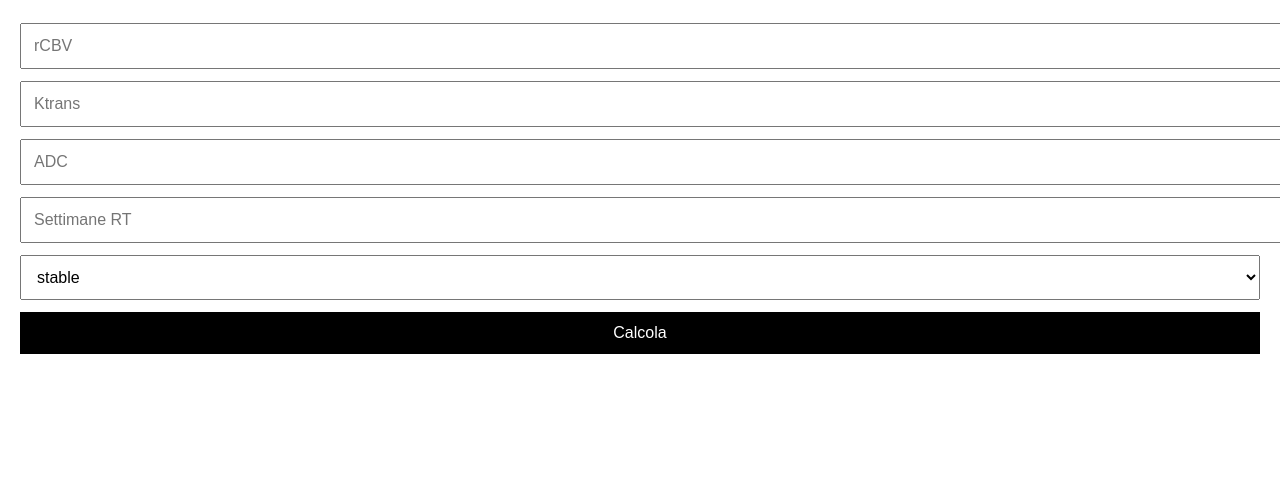
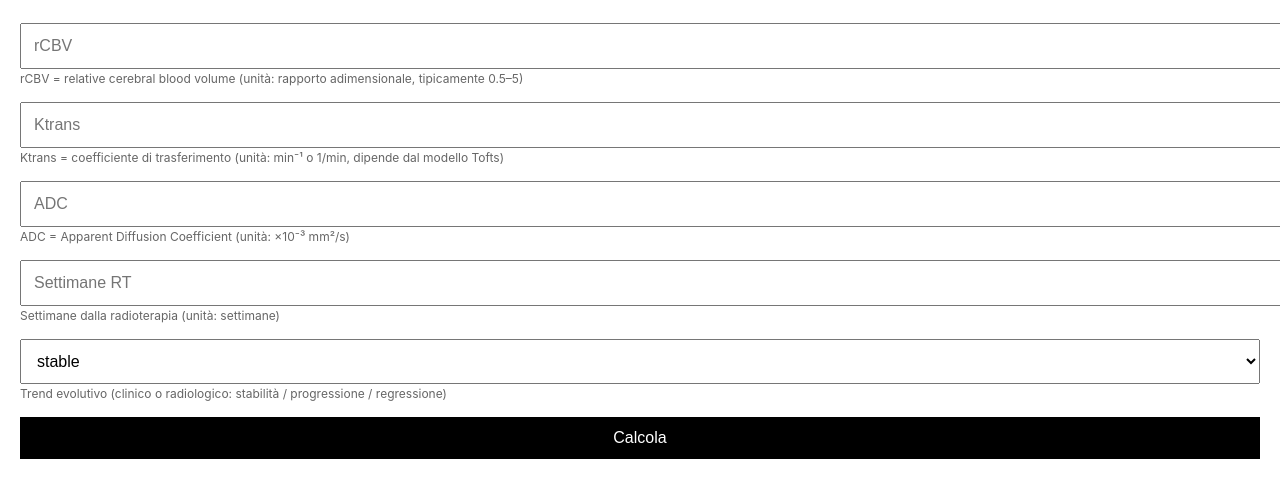
Before and after one commit to calcagniantonello-ai/perfusion-ai, a plain HTML site: page index.html in a window 1280 px wide. Shown: the part 52-550 px from the top of the page. Drawn offline with Linux system fonts and the light colour scheme.

Commit message:
Update index.html

```diff
--- a/index.html
+++ b/index.html
@@ -9,6 +9,14 @@
 body { font-family: -apple-system; margin: 20px; }
 input, select, button { width: 100%; padding: 12px; margin: 6px 0; font-size: 16px; }
 button { background: black; color: white; border: none; }
+
+.legend {
+  font-size: 12px;
+  color: #666;
+  margin-top: -4px;
+  margin-bottom: 10px;
+}
+
 .box { margin-top: 20px; white-space: pre-line; }
 </style>
 </head>
@@ -17,16 +25,39 @@ button { background: black; color: white; border: none; }
 
 <h2>Perfusion AI</h2>
 
+<!-- rCBV -->
 <input id="rbv" placeholder="rCBV">
+<div class="legend">
+rCBV = relative cerebral blood volume (unità: rapporto adimensionale, tipicamente 0.5–5)
+</div>
+
+<!-- Ktrans -->
 <input id="ktrans" placeholder="Ktrans">
+<div class="legend">
+Ktrans = coefficiente di trasferimento (unità: min⁻¹ o 1/min, dipende dal modello Tofts)
+</div>
+
+<!-- ADC -->
 <input id="adc" placeholder="ADC">
+<div class="legend">
+ADC = Apparent Diffusion Coefficient (unità: ×10⁻³ mm²/s)
+</div>
+
+<!-- Weeks RT -->
 <input id="weeks" placeholder="Settimane RT">
+<div class="legend">
+Settimane dalla radioterapia (unità: settimane)
+</div>
 
+<!-- Trend -->
 <select id="trend">
 <option value="stable">stable</option>
 <option value="up">up</option>
 <option value="down">down</option>
 </select>
+<div class="legend">
+Trend evolutivo (clinico o radiologico: stabilità / progressione / regressione)
+</div>
 
 <button onclick="calc()">Calcola</button>
 
```
